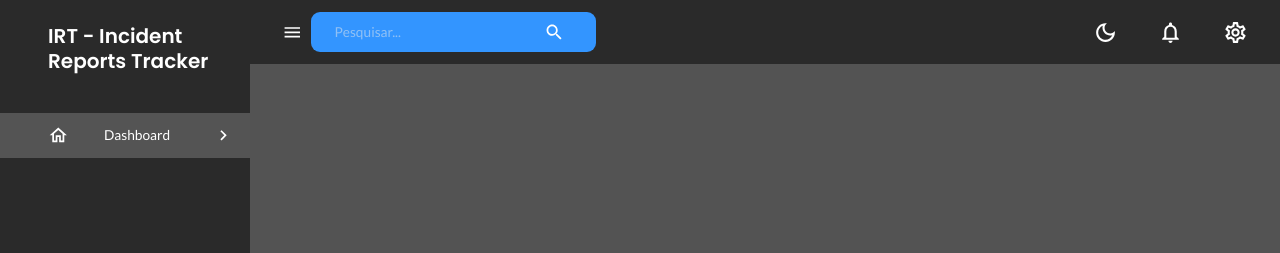
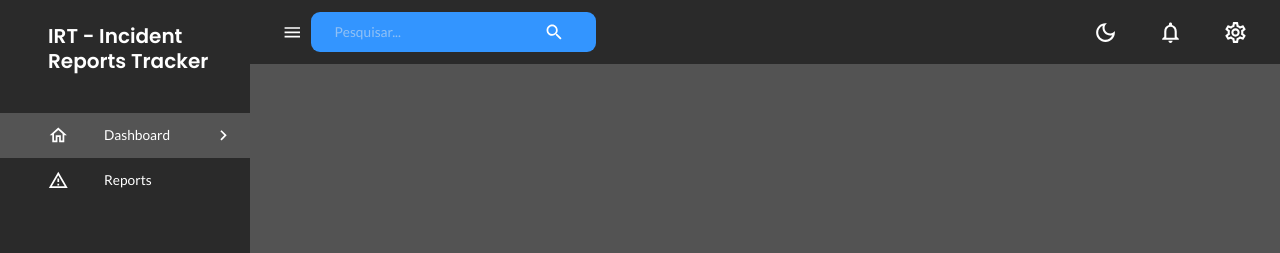
Before and after one commit to frederycksales/react-reports, a React (Create React App) app in the folder client/: page /dashboard in a window 1280 px wide. Shown: the top 253 px of the page. Built offline with nearby package versions, Linux system fonts and the light colour scheme.

Commit message:
Criado pagina Reports

```diff
--- a/client/src/App.js
+++ b/client/src/App.js
@@ -6,6 +6,7 @@
 import { themeSettings } from "./theme";
 import Layout from "./pages/layout"
 import Dashboard from "./pages/dashboard";
+import Reports from "./pages/reports";
 
 function App() {
   const mode = useSelector((state) => state.global.mode);
@@ -19,6 +20,7 @@
             <Route element={<Layout />}>
               <Route path="/" element={<Navigate to="/dashboard" replace />}>
               <Route path="/dashboard" element={<Dashboard />} />
+              <Route path="/reports" element={<Reports />} />
               </Route>
             </Route>
           </Routes>
--- a/client/src/components/Sidebar.jsx
+++ b/client/src/components/Sidebar.jsx
@@ -1,7 +1,6 @@
 import React from "react";
 import {
   Box,
-  Divider,
   Drawer,
   IconButton,
   List,
@@ -13,8 +12,8 @@
   useTheme,
 } from "@mui/material";
 import {
-  SettingsOutlined,
   HomeOutlined,
+  ReportProblemOutlined,
   ChevronLeft,
   ChevronRightOutlined,
 } from "@mui/icons-material";
@@ -26,6 +25,10 @@
   {
     text: "Dashboard",
     icon: <HomeOutlined />,
+  },
+  {
+    text: "Reports",
+    icon: <ReportProblemOutlined />,
   },
 ];
 
--- /dev/null
+++ b/client/src/pages/reports/index.jsx
@@ -0,0 +1,9 @@
+import React from 'react'
+
+const Reports = () => {
+  return (
+    <div>Reports</div>
+  )
+}
+
+export default Reports
```
